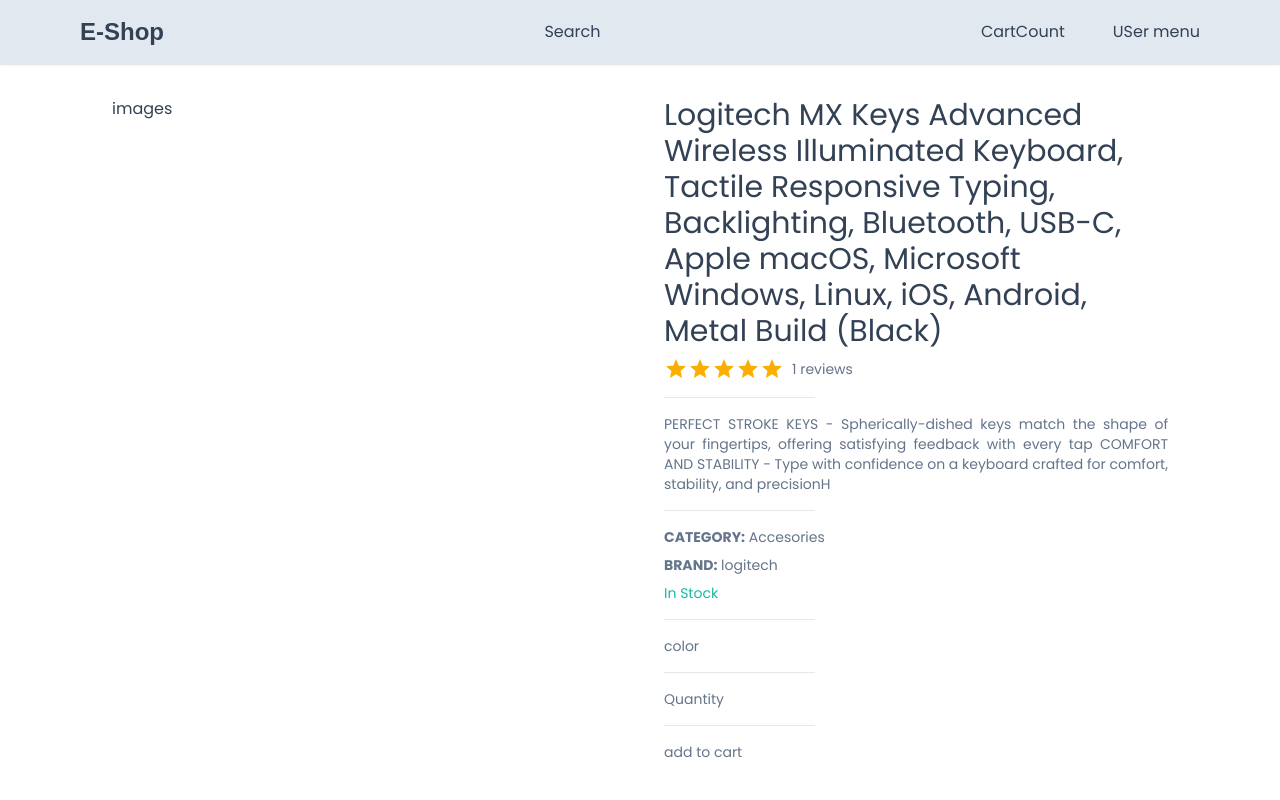
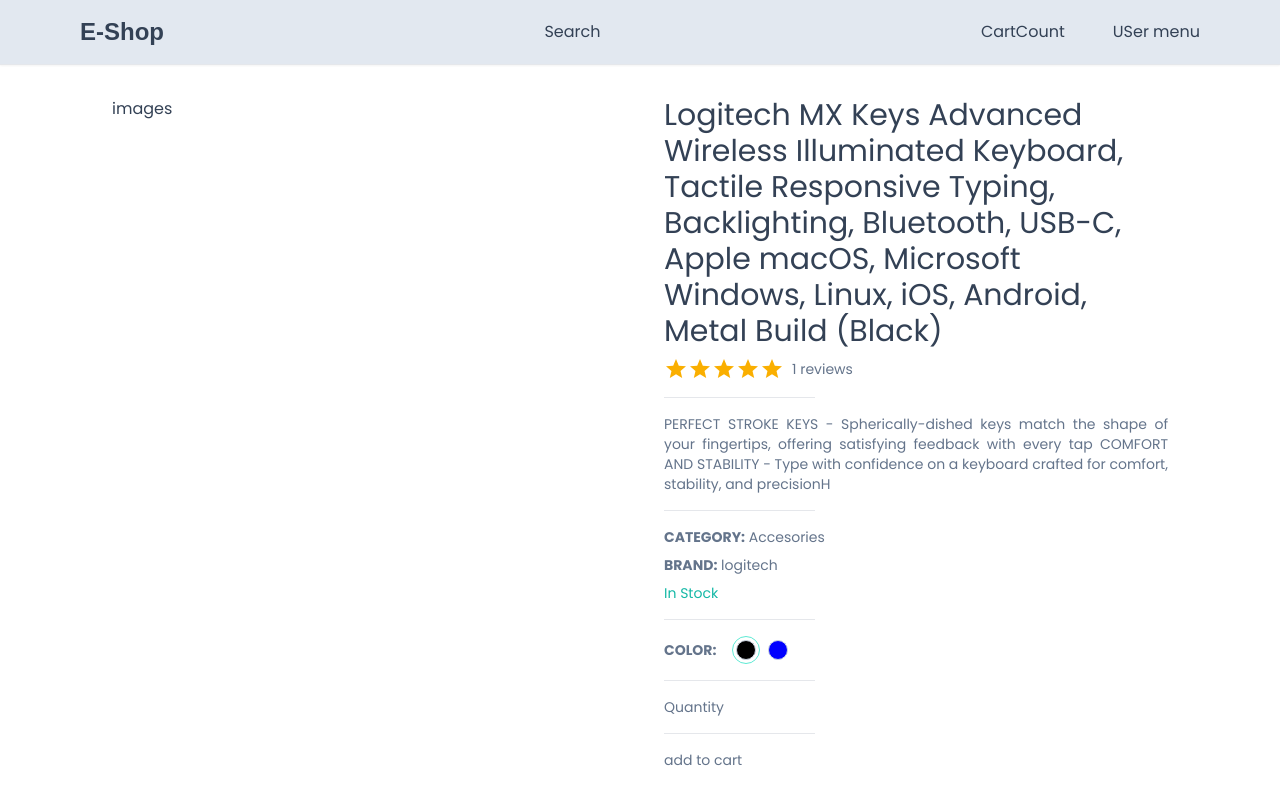
Before and after one commit to MostakemHossain/e-shop, a Next.js app: page /product/1 in a window 1280 px wide. Shown: the top 800 px of the page. Built offline with nearby package versions, Linux system fonts and the light colour scheme; a web font is replaced by a local one.

Commit message:
change color selected product function added in product details page

```diff
--- a/app/components/products/ProductCard.tsx
+++ b/app/components/products/ProductCard.tsx
@@ -12,7 +12,7 @@
 const ProductCard:React.FC<productProps> = ({data}) => {
     const router= useRouter()
 
-
+    const productRating=data.reviews.reduce((acc:number,item:any)=> item.rating+acc,0)/data.reviews.length
 
     return (
         <div
--- /dev/null
+++ b/app/components/products/SetColors.tsx
@@ -0,0 +1,32 @@
+"use client"
+
+import { CartProductType, SelectedImgType } from "@/app/product/[productId]/ProductDetails";
+
+interface SetColorProps{
+    images:SelectedImgType[],
+    cartProduct:CartProductType,
+    handleColorSelect:(value:SelectedImgType)=>void;
+}
+const SetColor:React.FC<SetColorProps> = ({
+    images,cartProduct,handleColorSelect
+}) => {
+    return (
+        <div>
+            <div className="flex gap-4 items-center">
+            <span className="font-semibold">COLOR:</span>
+            <div className="flex gap-1">
+                {images.map((image)=>{
+                    return <div key={image.color} onClick={()=>handleColorSelect(image)} className={`h-7 w-7 rounded-full border-teal-300 flex items-center justify-center ${cartProduct.selectedImg.color===image.color ? "border-[1.5px]" : "boder-none"}`}>
+                        <div style={{background:image.colorCode}} className="h-5 w-5 rounded-full cursor-pointer border-[1.2px] border-slate-300">
+
+                        </div>
+                    </div>
+                })}
+            </div>
+            </div>
+
+        </div>
+     );
+}
+
+export default SetColor;
--- a/app/product/[productId]/ProductDetails.tsx
+++ b/app/product/[productId]/ProductDetails.tsx
@@ -1,9 +1,27 @@
 "use client"
 
+import SetColor from "@/app/components/products/SetColors";
 import { Rating } from "@mui/material";
+import { useCallback, useState } from "react";
 
 interface ProductDetailsProps{
     product:any
+}
+export type SelectedImgType={
+  color:string,
+  colorCode:string,
+  img:string
+}
+
+export type CartProductType={
+  id:string,
+  name:string,
+  description:string,
+  brand:string,
+  category: string,
+  selectedImg:SelectedImgType,
+  quantity:number,
+  price:number,
 }
 
 const Horizontal=()=>{
@@ -12,7 +30,29 @@
 
 const ProductDetails:React.FC<ProductDetailsProps> = ({product}) => {
 
-    const productRating=product.reviews.reduce((acc:number,item:any)=> item.rating+acc,0)/product.reviews.length
+  const [cartProduct,setCartProduct]= useState<CartProductType>({
+    id:product.id,
+    name:product.name,
+    description:product.description,
+    brand:product.brand,
+    category: product.category,
+    selectedImg:{...product.images[0]},
+    quantity:1,
+    price:product.price,
+  })
+
+
+
+
+    const productRating=product.reviews.reduce((acc:number,item:any)=> item.rating+acc,0)/product.reviews.length;
+
+
+    const handleColorSelect=useCallback((value:SelectedImgType)=>{
+      setCartProduct((prev)=>{
+        return {...prev, selectedImg:value}
+      })
+
+    },[cartProduct.selectedImg])
 
 
     return (
@@ -49,9 +89,7 @@
 
           </div>
           <Horizontal/>
-          <div>
-            color
-          </div>
+          <SetColor cartProduct={cartProduct} images={product.images} handleColorSelect={handleColorSelect}/>
           <Horizontal/>
           <div>
             Quantity
--- a/utils/product.ts
+++ b/utils/product.ts
@@ -14,6 +14,12 @@
         colorCode: "#000000",
         image:
           "https://m.media-amazon.com/images/I/71gOLg2-kqL.__AC_SX300_SY300_QL70_FMwebp_.jpg",
+      },
+      {
+        color: "Blue",
+        colorCode: " #0000FF",
+        image:
+          "https://m.media-amazon.com/images/I/713Om9vCHUL._AC_SX679_.jpg",
       },
     ],
     reviews: [
```
